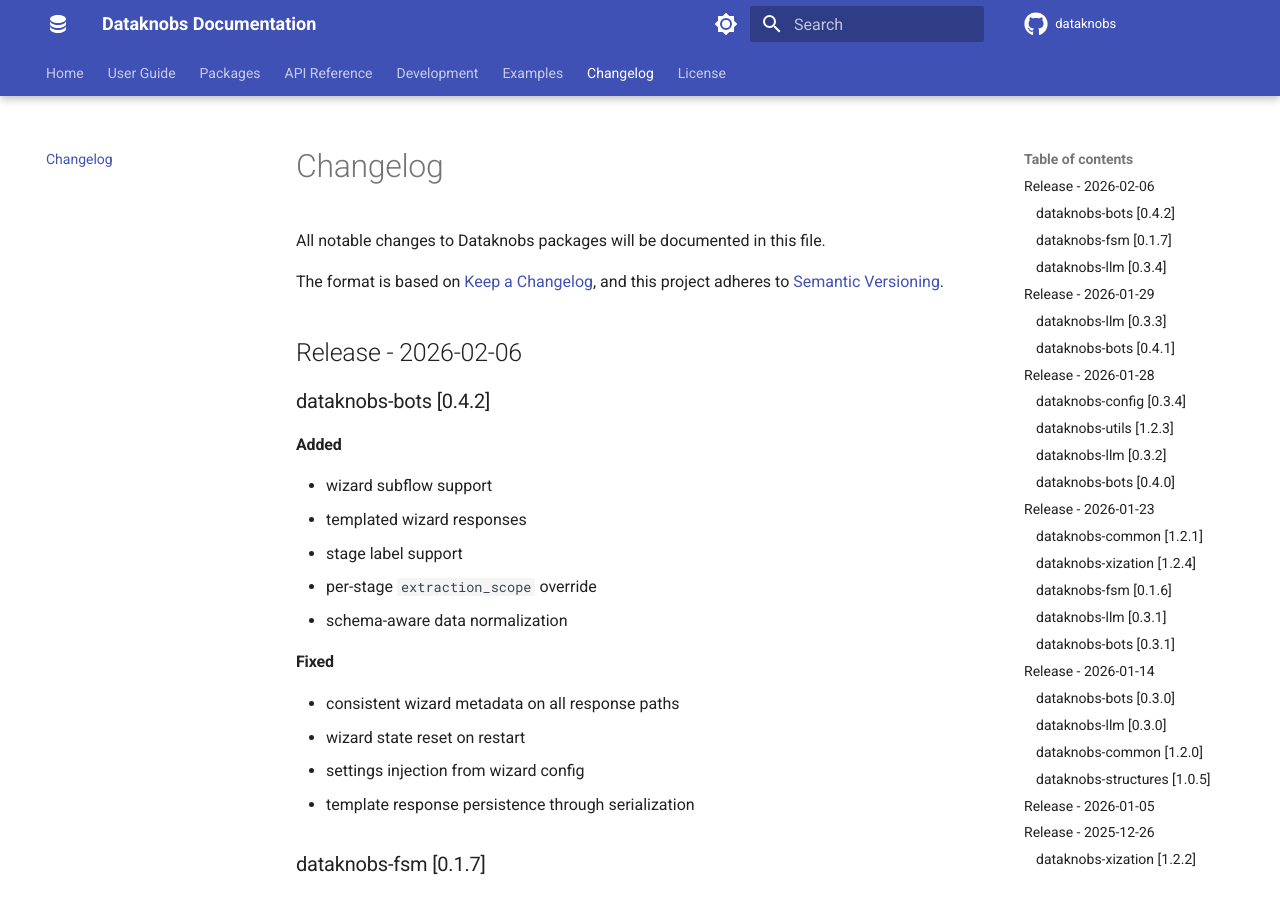
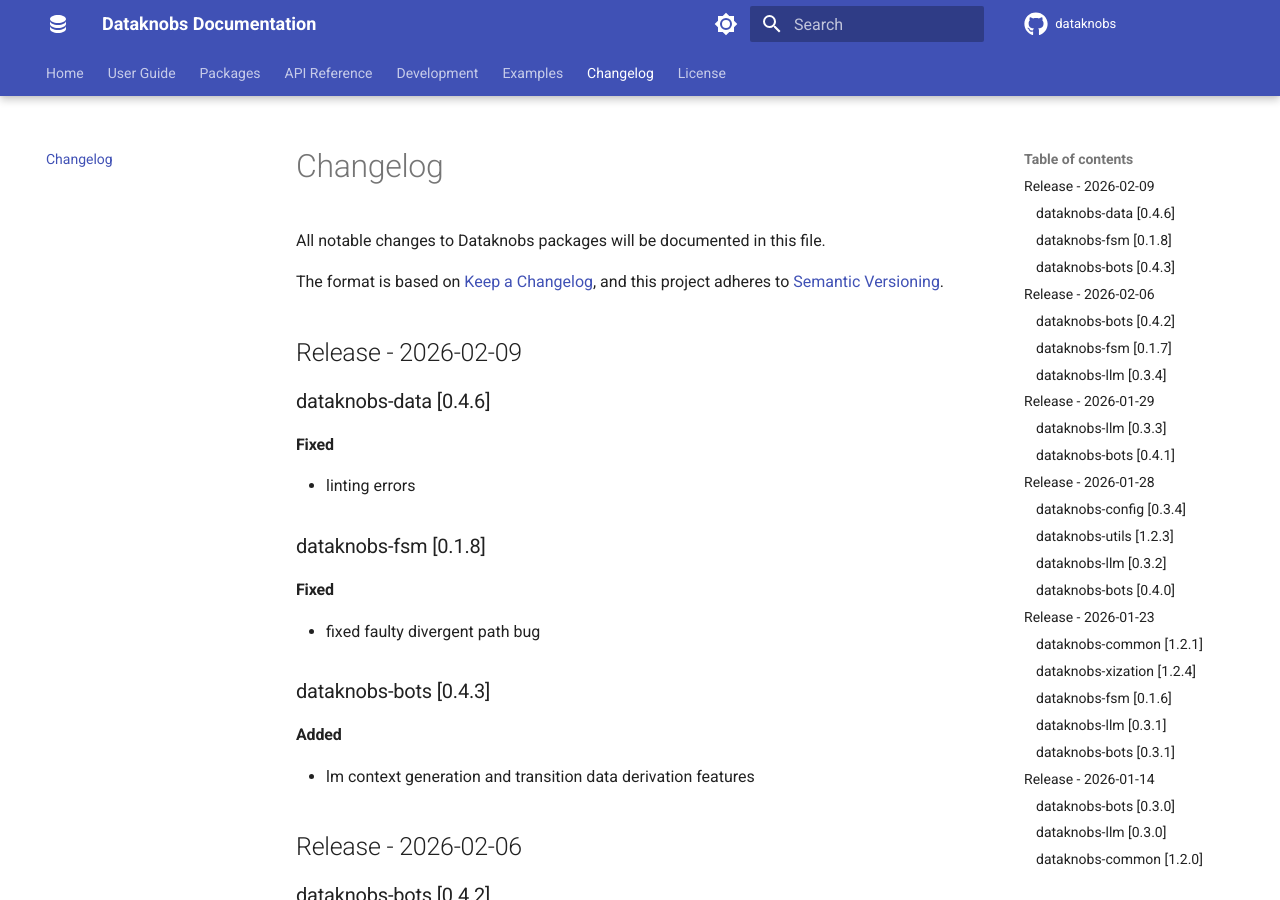
Before and after one commit to KBS-Labs/dataknobs, an MkDocs documentation site: the page built from docs/changelog.md, in a window 1280 px wide and 900 px high. Built offline with MkDocs 1.6.1 and Material for MkDocs 9.7.7, drawn with Linux system fonts in a browser that asks for light colours; comment, search, counter and statistics services are not loaded.

Commit message:
bumped versions, updated release notes

````diff
--- a/docs/changelog.md
+++ b/docs/changelog.md
@@ -4,6 +4,24 @@ All notable changes to Dataknobs packages will be documented in this file.
 
 The format is based on [Keep a Changelog](https://keepachangelog.com/en/1.0.0/),
 and this project adheres to [Semantic Versioning](https://semver.org/spec/v2.0.0.html).
+
+## Release - 2026-02-09
+
+### dataknobs-data [0.4.6]
+
+#### Fixed
+- linting errors
+
+### dataknobs-fsm [0.1.8]
+
+#### Fixed
+- fixed faulty divergent path bug
+
+### dataknobs-bots [0.4.3]
+
+#### Added
+- lm context generation and transition data derivation features
+
 
 ## Release - 2026-02-06
 
--- a/docs/installation.md
+++ b/docs/installation.md
@@ -305,10 +305,10 @@ CMD ["python", "app.py"]
 ```text
 # requirements.txt
 dataknobs-config>=0.3.4
-dataknobs-data>=0.4.5
-dataknobs-fsm>=0.1.7
+dataknobs-data>=0.4.6
+dataknobs-fsm>=0.1.8
 dataknobs-llm>=0.3.4
-dataknobs-bots>=0.4.2
+dataknobs-bots>=0.4.3
 dataknobs-structures>=1.0.5
 dataknobs-utils>=1.2.3
 dataknobs-xization>=1.2.4
````
Also changed, not shown: docs/index.md (+3 -3 lines), 8 other files.
